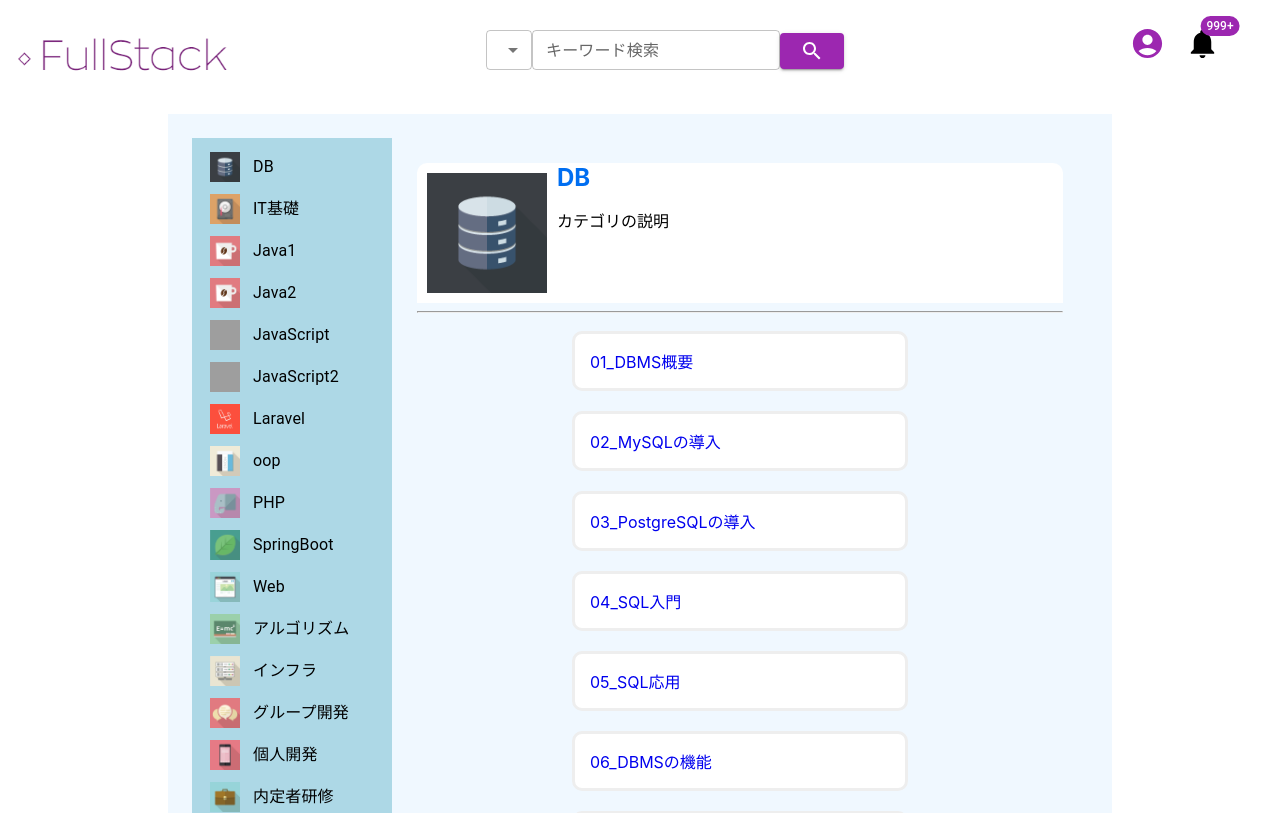
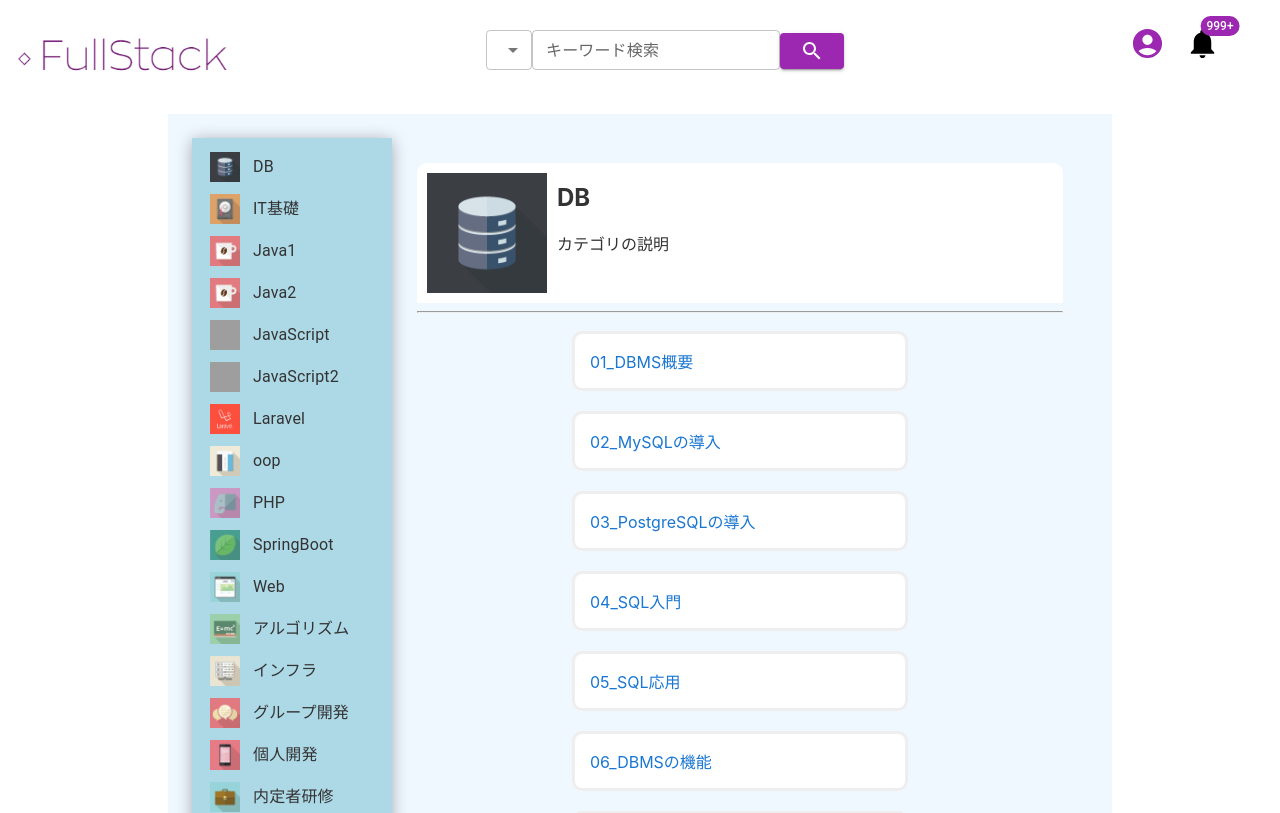
Before and after one commit to tc-kishimoto/fullstack-frontend, a React (Create React App) app: page /list/DB in a window 1280 px wide. Shown: the top 813 px of the page. Built offline with nearby package versions, Linux system fonts and the light colour scheme; grey boxes are pictures that could not be loaded.

Commit message:
文字色変更

```diff
--- a/src/components/domains/ListMain.js
+++ b/src/components/domains/ListMain.js
@@ -1,5 +1,6 @@
 import styled from "styled-components";
 import mdList from "../../config/mdlist.json"
+import Link from '@mui/material/Link';
 
 const ListDiv = styled.div`
     width: 80%;
@@ -10,17 +11,13 @@ const HeaderDiv = styled.div`
     display: flex;
     background-color: white;
     border-radius: 10px 10px 0 0;
+    color: #333333;
 `
 
 const HeaderImg = styled.img`
     height: 120px;
     width: 120px;
     margin: 10px;
-`
-
-const HeaderTitle = styled.h2`
-    color: #006ef1;
-    margin: auto;
 `
 
 const PageLinkDiv = styled.div`
@@ -40,10 +37,6 @@ const PageLinkBorder = styled.div`
     padding: 15px;
 `
 
-const PageLink = styled.a`
-    text-decoration: none;
-`
-
 function ListMain(props) {
     const categoryName = props.categoryName;
     const contents = mdList.contents[categoryName];
@@ -51,7 +44,7 @@ function ListMain(props) {
     const PageList = contents.map(c => {
         return (
             <PageLinkBorder>
-                <PageLink href={`/contents/${categoryName}/${c}`}>{ c }</PageLink>
+                <Link underline="hover" href={`/contents/${categoryName}/${c}`}>{ c }</Link>
             </PageLinkBorder>
         )
     })
@@ -61,7 +54,7 @@ function ListMain(props) {
             <HeaderDiv>
                 <HeaderImg src={`${process.env.PUBLIC_URL}/images/index/${categoryName}.png`} />
                 <div>
-                    <HeaderTitle>{ categoryName }</HeaderTitle>
+                    <h2>{ categoryName }</h2>
                     <p>カテゴリの説明</p>
                 </div>
             </HeaderDiv>
--- a/src/components/domains/ListMenu.js
+++ b/src/components/domains/ListMenu.js
@@ -22,13 +22,13 @@ export default function ListMenu() {
                 <ListItemIcon>
                     <MenuIcon src={`${process.env.PUBLIC_URL}/images/index/${e}.png`} />
                 </ListItemIcon>
-                <ListItemText primary={`${e}`} />
+                <ListItemText primary={`${e}`} sx={{color: '#333333'}} />
             </ListItemButton>
         );
     })
 
   return (
-    <Box sx={{ width: '100%', maxWidth: 200, bgcolor: 'lightblue' }}>
+    <Box sx={{ width: '100%', maxWidth: 200, bgcolor: 'lightblue', filter: 'drop-shadow(0px 2px 8px rgba(0,0,0,0.32))' }}>
       <List>
         { contents }
       </List>
```
